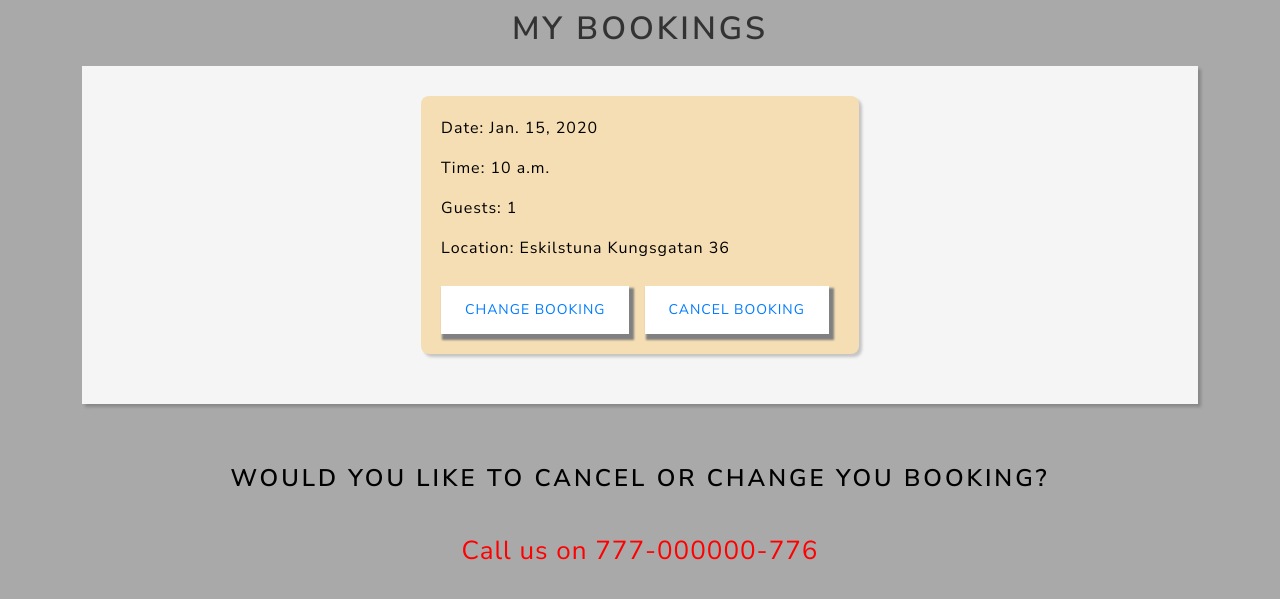
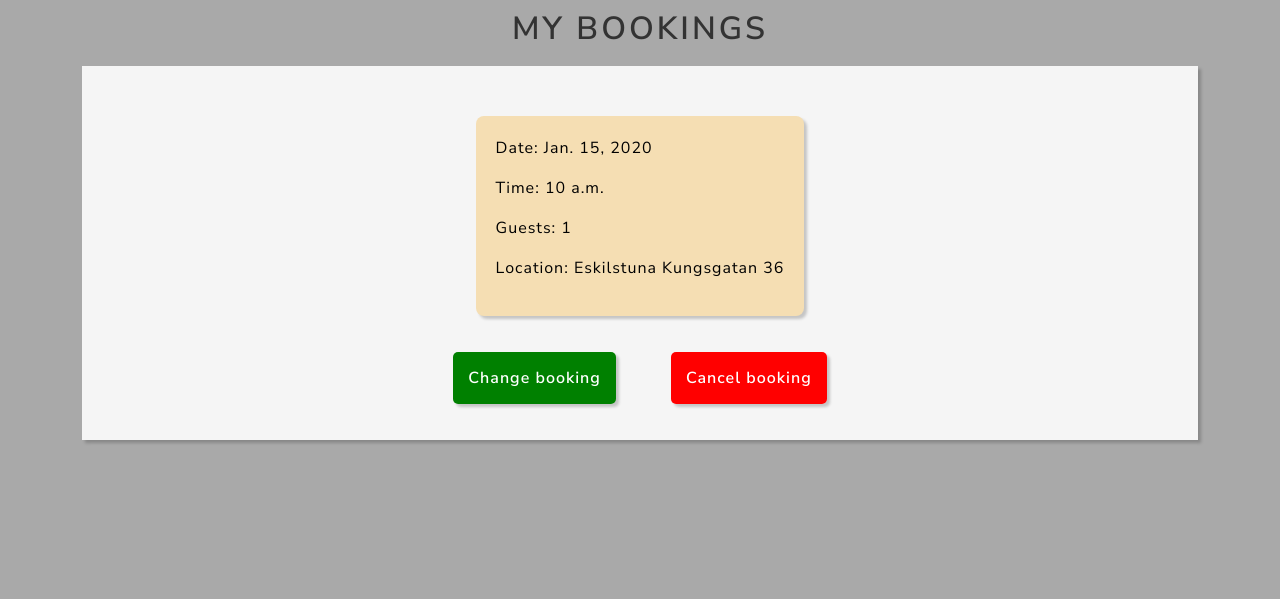
Before and after one commit to Philippos123/vegan-resturant.1, a Django app: page /my-bookings/ in a window 1280 px wide. Shown: the part 92-691 px from the top of the page. Run offline with Django 4.2, Linux system fonts and the light colour scheme; a user stored in the database is signed in; tables that the repository leaves empty hold one stand-in row (values such as "Sample post").

Commit message:
Add change and delete function to views

```diff
--- a/resturant/forms.py
+++ b/resturant/forms.py
@@ -14,4 +14,4 @@ class CustomerForm(forms.ModelForm):
 
     class Meta:
         model = Customer
-        fields = ['booking_date', 'booking_time', 'number_of_people']
+        fields = ['first_name', 'booking_date', 'booking_time', 'number_of_people']
--- a/resturant/static/css/style.css
+++ b/resturant/static/css/style.css
@@ -296,13 +296,13 @@ p{
     box-shadow: 3px 3px 3px rgba(0, 0, 0, 0.2);
     padding: 20px;
     border-radius: 8px;
-    flex: 1 1 calc(50% - 20px);
     box-sizing: border-box;
     margin-bottom: 20px;
     display: flex;
     flex-direction: column;
     align-items: center;
     text-align: left;
+    margin-top: 20px;
 }
 
 .bookings li:hover {
@@ -319,12 +319,7 @@ p{
     margin-top: 10px; /* Space between booking item and actions */
     text-align: center; /* Center the actions */
     width: 100%;
-}
-
-.booking-actions a {
-    margin-right: 10px;
-    color: #007bff;
-    text-decoration: none;
+    margin-bottom: 20px; /* Additional space below the buttons */
 }
 
 .booking-actions a:hover {
@@ -335,11 +330,11 @@ p{
     margin-top: 20px; /* Adjust this value as needed */
 }
 
-.change-booking{
+.change-booking {
     text-align: center;
 }
 
-.change-booking, h3{
+.change-booking, h3 {
     padding-top: 30px;
     color:black;
 }
@@ -355,3 +350,24 @@ p{
     padding-top: 10px;
     padding-bottom: 10px;
 }
+
+.button-cancel{
+    background: red;
+    color: white;
+    font-weight: 900;
+    border-radius: 5px;
+    margin: 25px;
+    text-decoration:none;
+    padding: 15px;
+    box-shadow: 3px 3px 3px rgba(0, 0, 0, 0.2);
+}
+.button-change{
+    background: green;
+    color: white;
+    font-weight: 900;
+    border-radius: 5px;
+    margin: 25px;
+    text-decoration:none;
+    padding: 15px;
+    box-shadow: 3px 3px 3px rgba(0, 0, 0, 0.2);
+}
--- a/resturant/static/js/script.js
+++ b/resturant/static/js/script.js
@@ -14,11 +14,6 @@ document.addEventListener('DOMContentLoaded', function() {
             document.getElementById('modalDate').textContent = `Date: ${date}`;
             document.getElementById('modalTime').textContent = `Time: ${time}`;
 
-
-            // Generate the Google Calendar link with dynamic values
-            const startTime = `${date}T${time.replace(':', '')}00Z`;
-            const endTime = `${date}T${time.replace(':', '')}00Z`;
-
             const googleCalendarLink = `https://calendar.google.com/calendar/render?action=TEMPLATE&dates=${startTime}%2F${endTime}&details=Your%20Booking%20Details&location=${encodeURIComponent(location)}&text=${title}`;
 
             // Set the href attribute of the Google Calendar button
--- a/resturant/templates/resturant/my_bookings.html
+++ b/resturant/templates/resturant/my_bookings.html
@@ -15,20 +15,17 @@
                         <p>Guests: {{ booking.number_of_people }}</p>
                         <p>Location: Eskilstuna Kungsgatan 36</p>
                     </div>
-                    <div class="booking-actions">
-                        <a href="#" class="btn btn-link">Change booking</a>
-                        <a href="#" class="btn btn-link">Cancel booking</a>
-                    </div>
                 </li>
+
+                <div class="booking-actions">
+                    <a href="{% url 'update_booking' booking.id %}" class="button-change">Change booking</a>
+                    <a href="{% url 'delete_booking' booking.id %}" class="button-cancel">Cancel booking</a>
+                </div>
             {% endfor %}
         </ul>
     {% else %}
         <p>You have no bookings.</p>
     {% endif %}
-</div>
-<div class="change-booking">
-    <h3>Would you like to cancel or change you booking?</h3>
-    <p class="change-booking-text">Call us on 777-000000-776</p>
 </div>
 
 <!-- Bootstrap Modal Structure -->
@@ -51,8 +48,8 @@
                 <a id="googleCalendarLink" target="_blank" rel="noopener"
                     href="#"
                     class="gmail-show cta btn-yellow"
-                    style="background-color: #F4D66C; font-size: 18px; font-family: Helvetica, Arial, sans-serif; font-weight:bold; text-decoration: none; padding: 14px 20px; color: #1D2025; border-radius: 5px; display:inline-block; mso-padding-alt:0; box-shadow:0 3px 6px rgba(0,0,0,.2);">
-                    <span style="mso-text-raise:15pt;">Add to your Google Calendar</span>
+                    style="background-color: #F4D66C; font-size: 18px; font-family: Helvetica, Arial, sans-serif; font-weight:bold; text-decoration: none; padding: 14px 20px; color: #1D2025; border-radius: 5px; display:inline-block; box-shadow:0 3px 6px rgba(0,0,0,.2);">
+                    <span>Add to your Google Calendar</span>
                 </a>
             </div>
         </div>
--- a/resturant/urls.py
+++ b/resturant/urls.py
@@ -10,5 +10,7 @@ urlpatterns = [
     path('accounts/', include('allauth.urls')),
     path('booking/', views.book, name="book"),
     path('my-bookings/', views.my_bookings, name="my_booking"),
+    path('booking/<int:booking_id>/update/', views.update_booking, name='update_booking'),
+    path('booking/<int:booking_id>/delete/', views.delete_booking, name='delete_booking'),
 
 ]
--- a/resturant/views.py
+++ b/resturant/views.py
@@ -1,4 +1,4 @@
-from django.shortcuts import render, redirect
+from django.shortcuts import render, get_object_or_404, redirect
 from django.views import generic
 from .forms import CustomerForm
 from .models import Customer
@@ -55,3 +55,38 @@ def book(request):
 def my_bookings(request):
     bookings = Customer.objects.filter(user=request.user)
     return render(request, 'resturant/my_bookings.html', {'bookings': bookings})
+
+
+@login_required
+def update_booking(request, booking_id):
+    booking = get_object_or_404(Customer, id=booking_id, user=request.user)
+
+    if request.method == 'POST':
+        form = CustomerForm(request.POST, instance=booking)
+        if form.is_valid():
+            updated_booking = form.save(commit=False)
+
+            # Check if the new date and time are already booked (excluding the current booking)
+            if not Customer.objects.filter(
+                booking_date=updated_booking.booking_date,
+                booking_time=updated_booking.booking_time
+            ).exclude(id=booking_id).exists():
+
+                updated_booking.save()
+                messages.success(request, "Your booking has been successfully updated!")
+            else:
+                messages.error(request, "This date and time is already booked.")
+    else:
+        form = CustomerForm(instance=booking)
+
+    return render(request, 'resturant/update_booking.html', {'form': form})
+
+@login_required
+def delete_booking(request, booking_id):
+    booking = get_object_or_404(Customer, id=booking_id, user=request.user)
+
+    if request.method == 'POST':
+        booking.delete()
+        messages.success(request, "Your booking has been successfully deleted!")
+
+    return render(request, 'resturant/delete_booking.html', {'booking': booking})
--- a/vegan/settings.py
+++ b/vegan/settings.py
@@ -17,7 +17,7 @@ SECRET_KEY = os.environ.get("SECRET_KEY")
 
 
 # SECURITY WARNING: don't run with debug turned on in production!
-DEBUG = False
+DEBUG = True
 ALLOWED_HOSTS = [
     '8000-philippos12-veganrestur-xxbkiwiu9q3.ws.codeinstitute-ide.net',
     '.herokuapp.com'
```
Also changed, not shown: resturant/templates/resturant/delete_booking.html (added, +23 -0 lines), resturant/templates/resturant/update_booking.html (added, +22 -0 lines).
